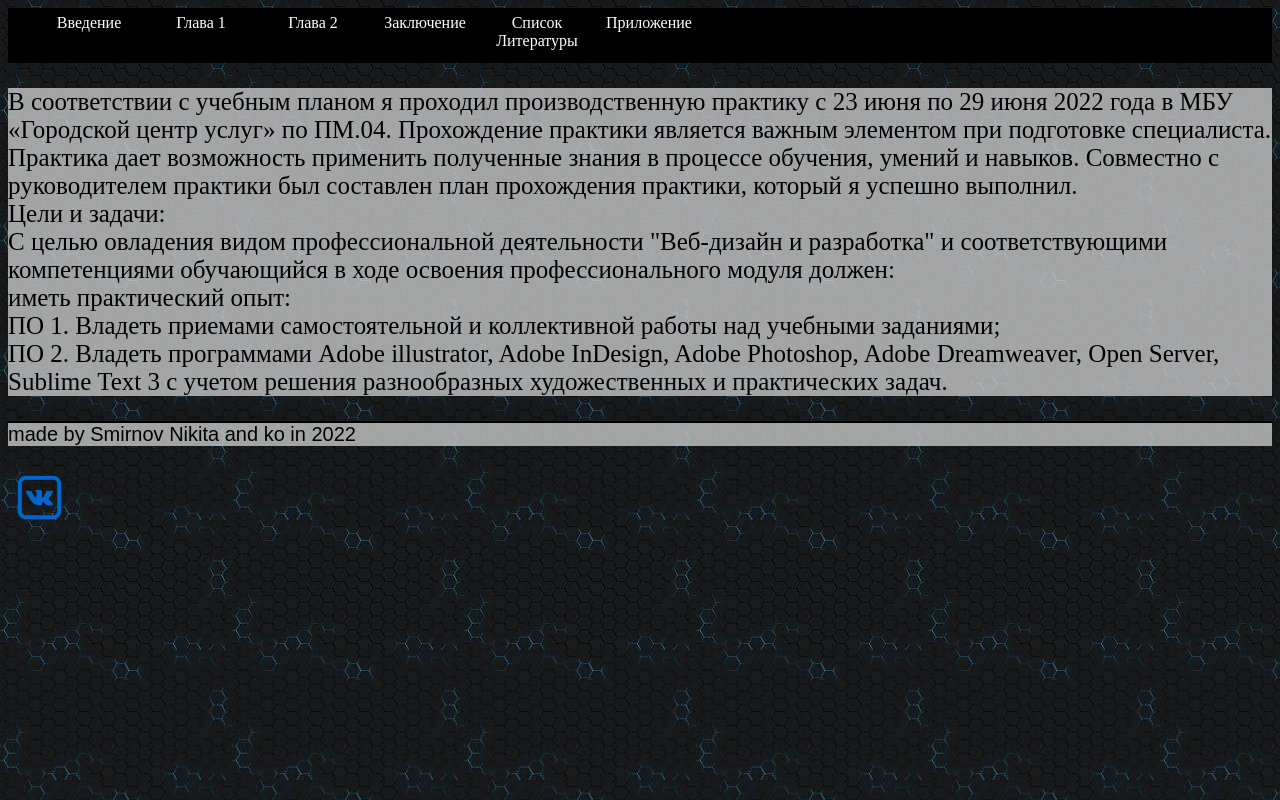
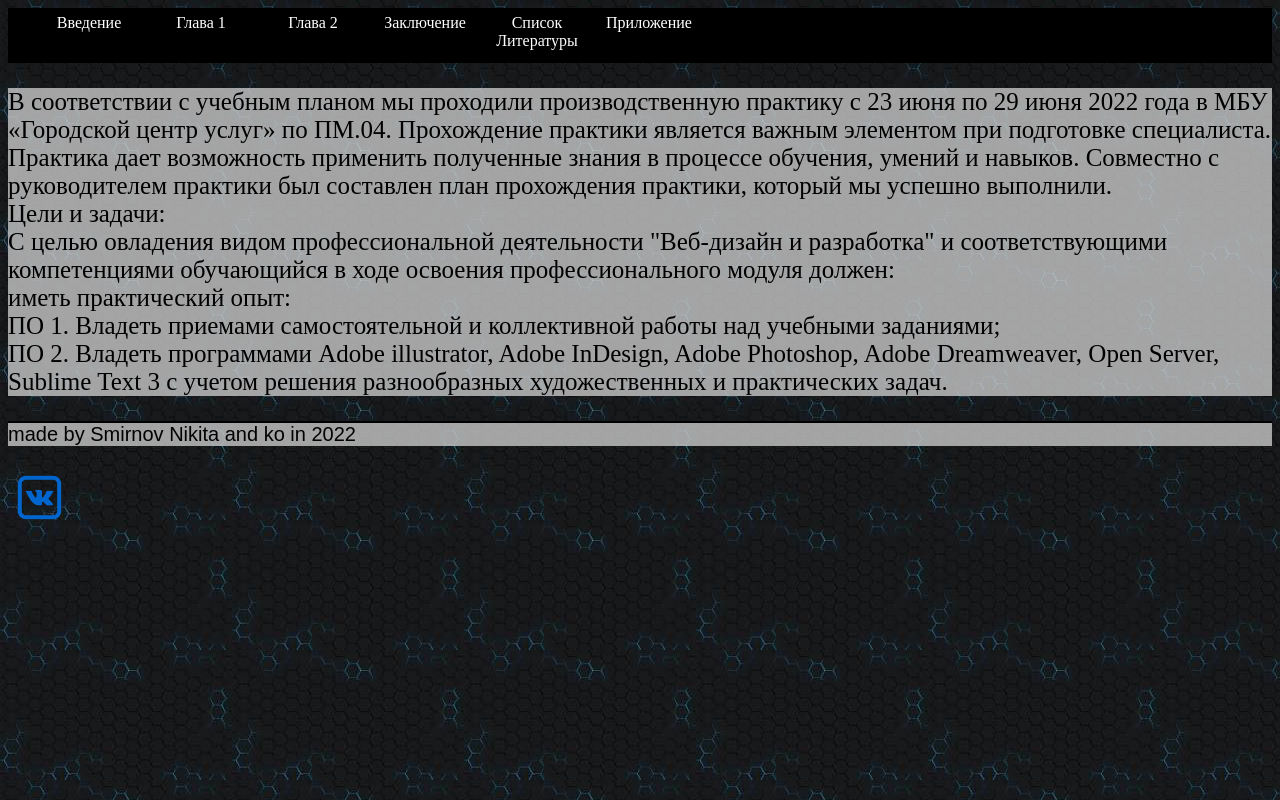
Before and after one commit to SmirnovNR/smirnovnr.github.io, a plain HTML site: page index.html in a window 1280 px wide. Drawn offline with Linux system fonts and the light colour scheme.

Commit message:
Update index.html

```diff
--- a/index.html
+++ b/index.html
@@ -27,7 +27,7 @@
        <li><a href="indexlit.html">Список Литературы</a></li>
         <li><a href="indexpril.html">Приложение</a></li>
     </ul>
-<p class="text">В соответствии с учебным планом я проходил производственную практику с 23 июня по 29 июня 2022 года в МБУ «Городской центр услуг» по ПМ.04. Прохождение практики является важным элементом при подготовке специалиста. Практика дает возможность применить полученные знания в процессе обучения, умений и навыков. Совместно с руководителем практики был составлен план прохождения практики, который я успешно выполнил. <br>
+<p class="text">В соответствии с учебным планом мы проходили производственную практику с 23 июня по 29 июня 2022 года в МБУ «Городской центр услуг» по ПМ.04. Прохождение практики является важным элементом при подготовке специалиста. Практика дает возможность применить полученные знания в процессе обучения, умений и навыков. Совместно с руководителем практики был составлен план прохождения практики, который мы успешно выполнили. <br>
 Цели и задачи:<br>
 С целью овладения видом профессиональной деятельности "Веб-дизайн и разработка" и соответствующими компетенциями обучающийся в ходе освоения профессионального модуля должен:<br>
 иметь практический опыт:<br>
```
